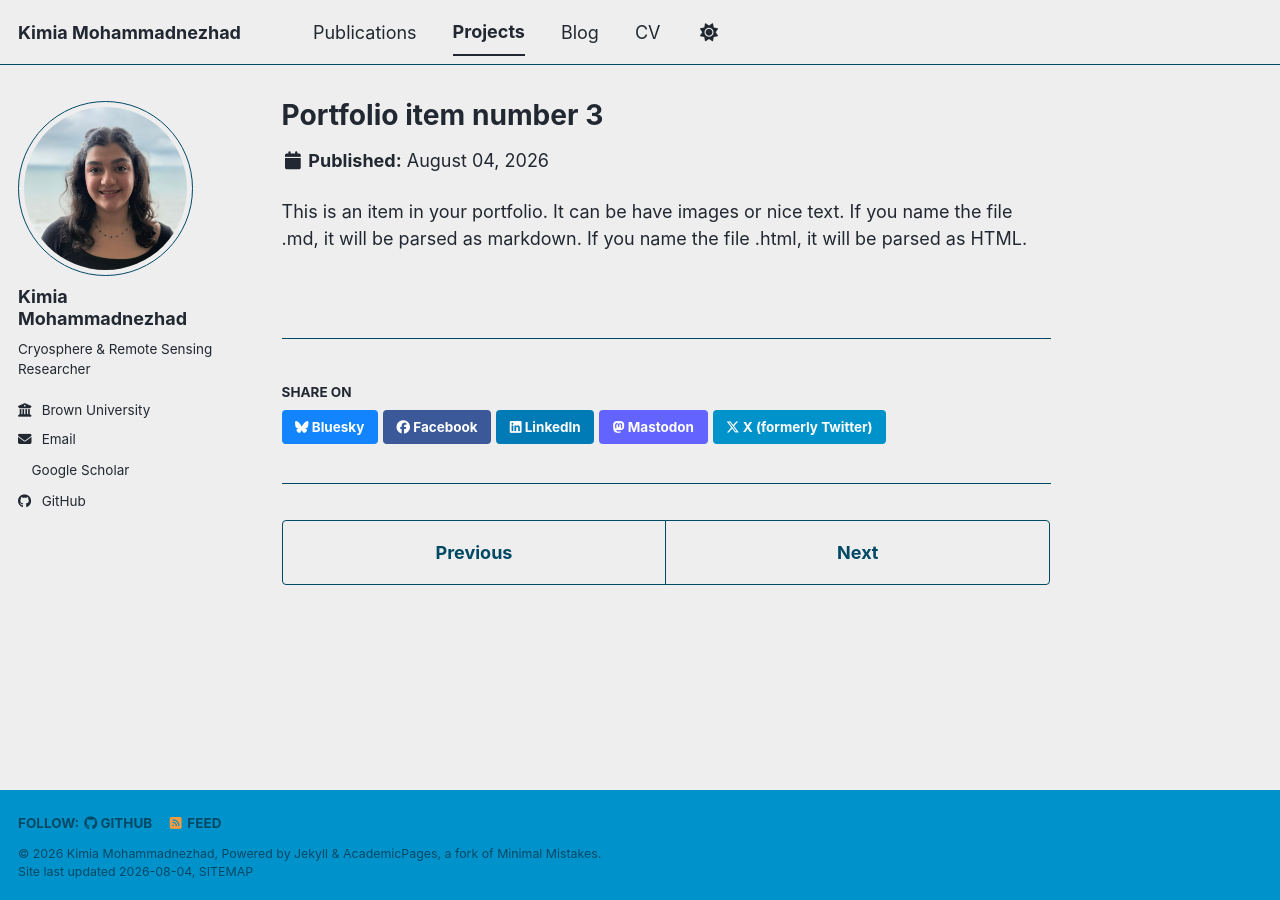
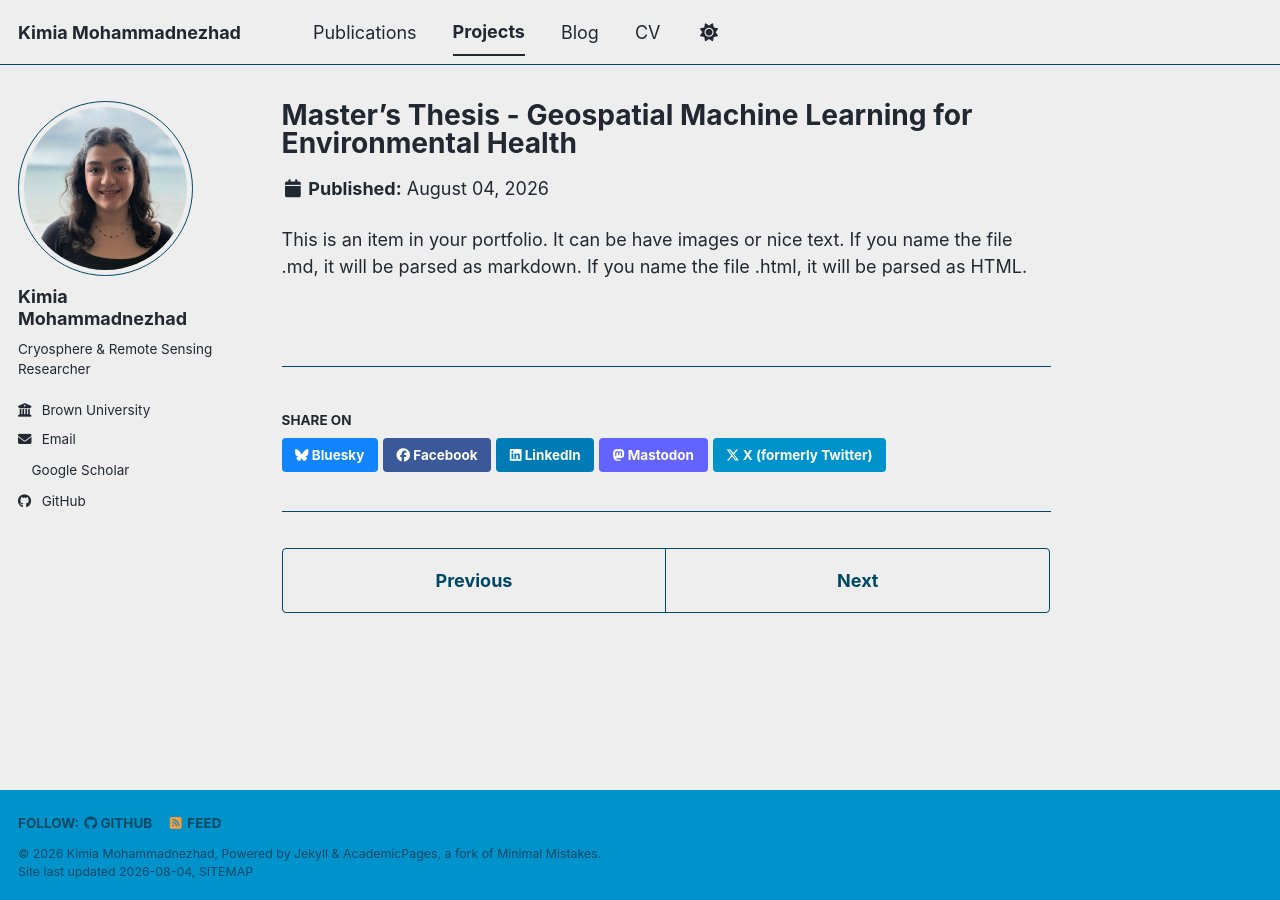
Before and after one commit to kimnezhad/kimnezhad.github.io, a Jekyll site: the page built from _portfolio/portfolio-3.md, in a window 1280 px wide. Built offline with Jekyll 4.4.1, drawn with Linux system fonts in a browser that asks for light colours; a style sheet for code colours, icons or effects is not loaded.

Commit message:
Update portfolio-3.md

```diff
--- a/_portfolio/portfolio-3.md
+++ b/_portfolio/portfolio-3.md
@@ -1,6 +1,6 @@
 ---
-title: "Portfolio item number 3"
-excerpt: "Short description of portfolio item number 2 <br/><img src='/images/500x300.png'>"
+title: "Master's Thesis - Geospatial Machine Learning for Environmental Health"
+excerpt: "Integrated multi-temporal satellite imagery (Hyperion, Landsat), meteorological data, and epidemiological records to model complex spatial patterns of stomach cancer in Golestan Province. <br/><img src='/images/500x300.png'>"
 collection: portfolio
 ---
 
```
